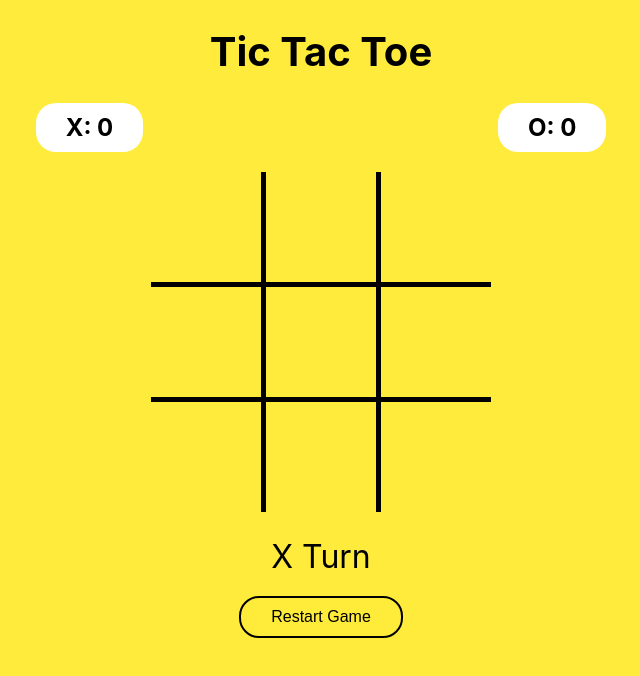
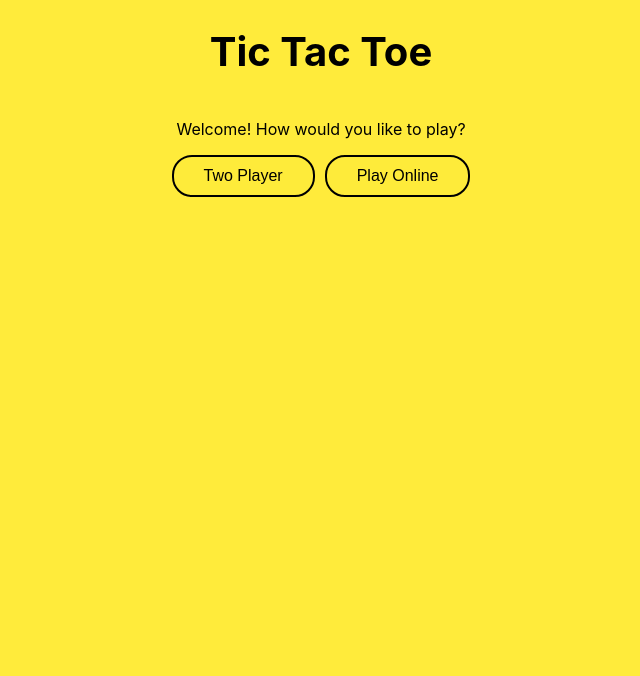
Before and after one commit to sdm125/tictactoe, a React (Create React App) app: page / in a window 1280 px wide. Shown: the top 676 px of the page, without its empty margins (319-959 px from the left). Built offline with nearby package versions, Linux system fonts and the light colour scheme.

Commit message:
Start online playing with socket.io

```diff
--- a/package.json
+++ b/package.json
@@ -10,6 +10,7 @@
     "nodemon": "^2.0.2",
     "react": "^16.12.0",
     "react-dom": "^16.12.0",
+    "react-router-dom": "^5.1.2",
     "react-scripts": "3.4.0",
     "socket.io": "^2.3.0"
   },
--- a/src/App.css
+++ b/src/App.css
@@ -20,6 +20,16 @@ h1 {
   font-size: 2.5rem;
 }
 
+input[type='text'] {
+  padding: 0.375rem 0.75rem;
+  font-size: 1rem;
+  line-height: 1.5;
+  color: #495057;
+  background-color: #fff;
+  border: none;
+  border-radius: 20px;
+}
+
 .grid-row {
   display: flex;
   flex-wrap: wrap;
@@ -40,7 +50,7 @@ h1 {
   border-bottom: 5px solid;
 }
 
-.reset-btn {
+.btn {
   padding: 10px 30px;
   font-size: 1rem;
   color: #000;
@@ -50,7 +60,7 @@ h1 {
   border: 2px solid;
 }
 
-.reset-btn:hover {
+.btn:hover {
   background: #e9d941;
 }
 
--- a/src/App.js
+++ b/src/App.js
@@ -1,31 +1,19 @@
 import React from 'react';
-import GridContextProvider from './contexts/GridContext';
-import PlayerContextProvider from './contexts/PlayerContext';
-import GameContextProvider from './contexts/GameContext';
-import PlayerTurn from './components/PlayerTurn';
-import Grid from './components/Grid';
-import GameOutcome from './components/GameOutcome';
-import Score from './components/Score';
-import ResetButton from './components/ResetButton';
+import { BrowserRouter as Router, Switch, Route } from 'react-router-dom';
+import Home from './components/pages/Home';
+import Game from './components/pages/Game';
 import './App.css';
 
 function App() {
   return (
     <div className='App'>
       <h1>Tic Tac Toe</h1>
-      <GameContextProvider>
-        <PlayerContextProvider>
-          <GridContextProvider>
-            <Score />
-            <Grid />
-            <div className='game-status-msg'>
-              <PlayerTurn />
-              <GameOutcome />
-            </div>
-            <ResetButton />
-          </GridContextProvider>
-        </PlayerContextProvider>
-      </GameContextProvider>
+      <Router>
+        <Switch>
+          <Route exact path='/' component={Home} />
+          <Route exact path='/game/:type' component={Game} />
+        </Switch>
+      </Router>
     </div>
   );
 }
--- /dev/null
+++ b/src/components/OnlinePlayers.js
@@ -0,0 +1,47 @@
+import React, { useEffect, useState } from 'react';
+import socketIOClient from 'socket.io-client';
+
+function OnlinePlayers() {
+  const [playerName, setPlayerName] = useState('');
+  const [playerNames, setPlayerNames] = useState([]);
+  const socket = socketIOClient('http://localhost:8080');
+
+  const joinOnline = () => {
+    socket.emit('playerJoin', playerName);
+    setPlayerName('');
+  };
+
+  socket.on('playerHasJoin', (players) => setPlayerNames(players));
+
+  const onUserNameChange = (e) => setPlayerName(e.target.value);
+
+  return (
+    <div>
+      <div style={{ marginBottom: '5px' }}>
+        <label style={{ paddingLeft: '10px' }} htmlFor='username'>
+          Name
+        </label>
+      </div>
+      <input
+        type='text'
+        name='username'
+        value={playerName}
+        style={{ width: '100%' }}
+        onChange={onUserNameChange}
+      />
+      <button
+        className='btn'
+        style={{ display: 'block', marginTop: '10px' }}
+        onClick={joinOnline}
+      >
+        Join
+      </button>
+      {playerNames.length > 0 && <h3>Players</h3>}
+      {playerNames.map((name, index) => (
+        <li key={index}>{name}</li>
+      ))}
+    </div>
+  );
+}
+
+export default OnlinePlayers;
--- a/src/components/ResetButton.js
+++ b/src/components/ResetButton.js
@@ -8,7 +8,7 @@ const ResetButton = () => {
 
   return (
     <button
-      className='reset-btn'
+      className='btn'
       onClick={() => {
         gridDispatch({ type: 'RESET_GRID' });
         playerDispatch({ type: 'RESET_PLAYERS' });
--- /dev/null
+++ b/src/components/pages/Game.js
@@ -0,0 +1,29 @@
+import React from 'react';
+import GridContextProvider from '../../contexts/GridContext';
+import PlayerContextProvider from '../../contexts/PlayerContext';
+import GameContextProvider from '../../contexts/GameContext';
+import PlayerTurn from '../PlayerTurn';
+import Grid from '../Grid';
+import GameOutcome from '../GameOutcome';
+import Score from '../Score';
+import ResetButton from '../ResetButton';
+
+function Game() {
+  return (
+    <GameContextProvider>
+      <PlayerContextProvider>
+        <GridContextProvider>
+          <Score />
+          <Grid />
+          <div className='game-status-msg'>
+            <PlayerTurn />
+            <GameOutcome />
+          </div>
+          <ResetButton />
+        </GridContextProvider>
+      </PlayerContextProvider>
+    </GameContextProvider>
+  );
+}
+
+export default Game;
--- /dev/null
+++ b/src/components/pages/Home.js
@@ -0,0 +1,34 @@
+import React, { useState } from 'react';
+import { Link } from 'react-router-dom';
+import OnlinePlayers from '../OnlinePlayers';
+
+function Home() {
+  const [showOnlinePlayers, setShowOnlinePlayers] = useState(false);
+  return (
+    <div style={{ width: '50%', display: 'flex', justifyContent: 'center' }}>
+      {showOnlinePlayers ? (
+        <OnlinePlayers />
+      ) : (
+        <div>
+          <p style={{ textAlign: 'center' }}>
+            Welcome! How would you like to play?
+          </p>
+          <Link to='/game/two-player/'>
+            <button className='btn' style={{ marginRight: '10px' }}>
+              Two Player
+            </button>
+          </Link>
+
+          <button
+            className='btn'
+            onClick={() => setShowOnlinePlayers(!showOnlinePlayers)}
+          >
+            Play Online
+          </button>
+        </div>
+      )}
+    </div>
+  );
+}
+
+export default Home;
--- a/src/contexts/PlayerContext.js
+++ b/src/contexts/PlayerContext.js
@@ -1,6 +1,5 @@
 import React, { createContext, useReducer } from 'react';
 import playerReducer from '../reducers/PlayerReducer';
-// import socketIOClient from 'socket.io-client';
 
 export const PlayerContext = createContext();
 
```
Also changed, not shown: server.js (+8 -2 lines), 1 other file (tests, documents, lock files or other folders).
